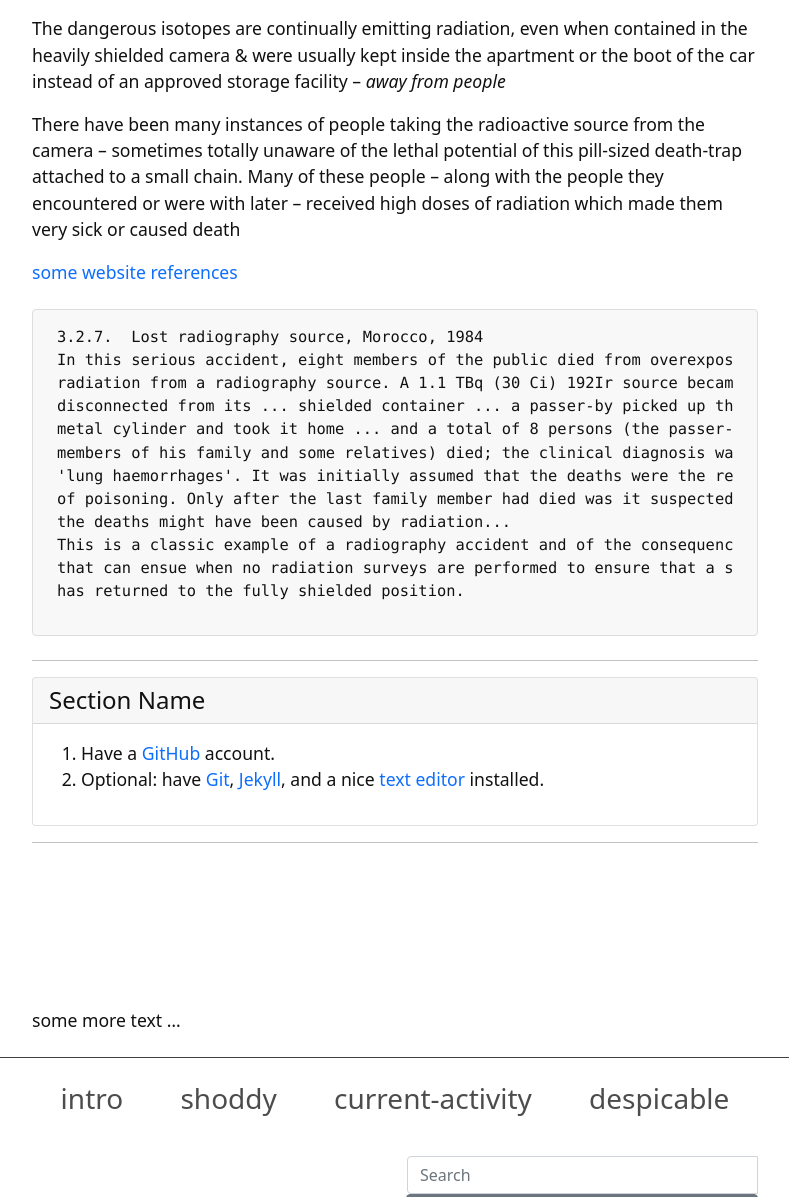
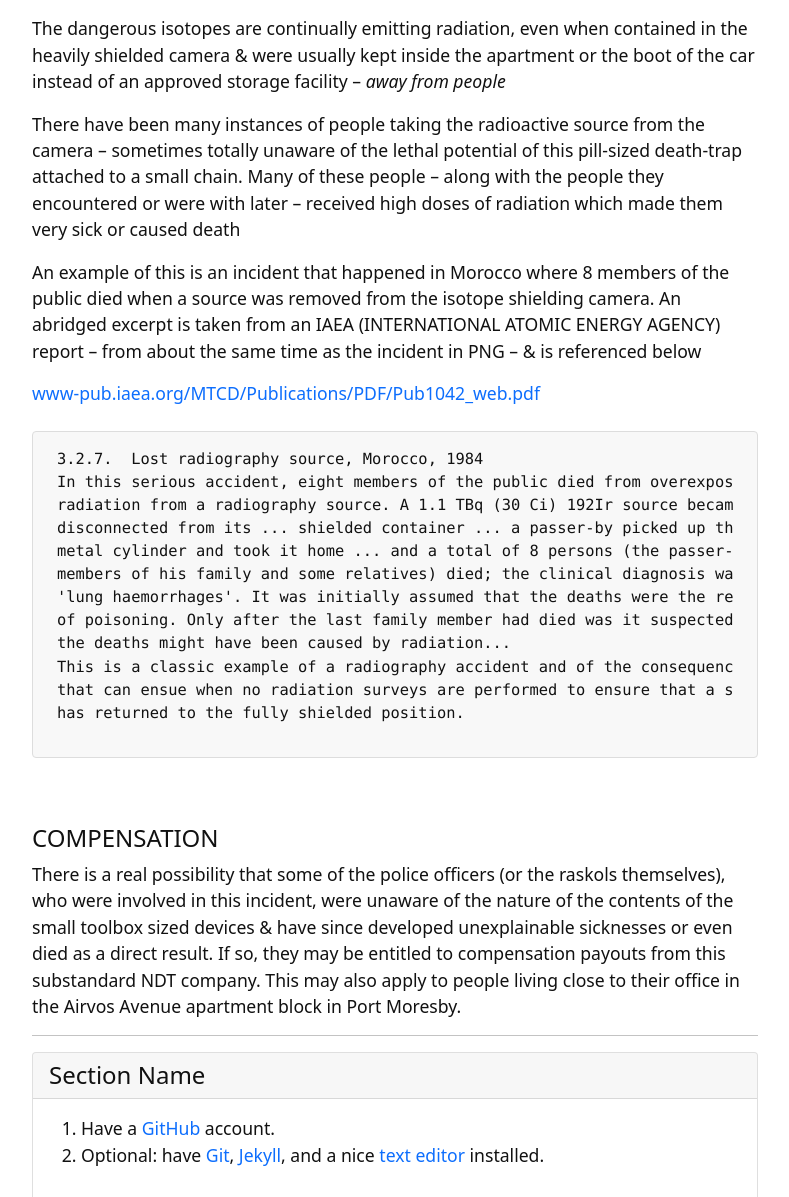
Before and after one commit to DickTurpin-highwayman/lost-isotopes, a Jekyll site: the page built from index.md, in a window 1280 px wide and 1400 px high, scrolled down 1012 px, cut to the strip 0-1197 px from the top of the window. Shown: the whole strip, without its empty margins (245-1034 px from the left). Built offline with Jekyll 4.4.1, drawn with Linux system fonts in a browser that asks for light colours.

Commit message:
Update index.md

```diff
--- a/index.md
+++ b/index.md
@@ -21,7 +21,10 @@ The dangerous isotopes are continually emitting radiation, even when contained i
 
 There have been many instances of people taking the radioactive source from the camera -- sometimes totally unaware of the lethal potential of this pill-sized death-trap attached to a small chain. Many of these people -- along with the people they encountered or were with later -- received high doses of radiation which made them very sick or caused death
 
-[some website references](https://www-pub.iaea.org/MTCD/Publications/PDF/Pub1042_web.pdf)
+An example of this is an incident that happened in Morocco where 8 members of the public died when a source was removed from the isotope shielding camera. An abridged excerpt is taken from an IAEA (INTERNATIONAL ATOMIC ENERGY AGENCY) report -- from about the same time as the incident in PNG -- & is referenced below
+
+
+[www-pub.iaea.org/MTCD/Publications/PDF/Pub1042_web.pdf](https://www-pub.iaea.org/MTCD/Publications/PDF/Pub1042_web.pdf)
 
 ~~~
 3.2.7.  Lost radiography source, Morocco, 1984
@@ -38,7 +41,13 @@ that can ensue when no radiation surveys are performed to ensure that a source
 has returned to the fully shielded position.
 ~~~
 
+&nbsp;
+&nbsp;
+&nbsp;
 
+#### COMPENSATION
+
+There is a real possibility that some of the police officers (or the raskols themselves), who were involved in this incident, were unaware of the nature of the contents of the small toolbox sized devices & have since developed unexplainable sicknesses or even died as a direct result. If so, they may be entitled to compensation payouts from this substandard NDT company. This may also apply to people living close to their office in the Airvos Avenue apartment block in Port Moresby.
 
 ---------------
 
```
